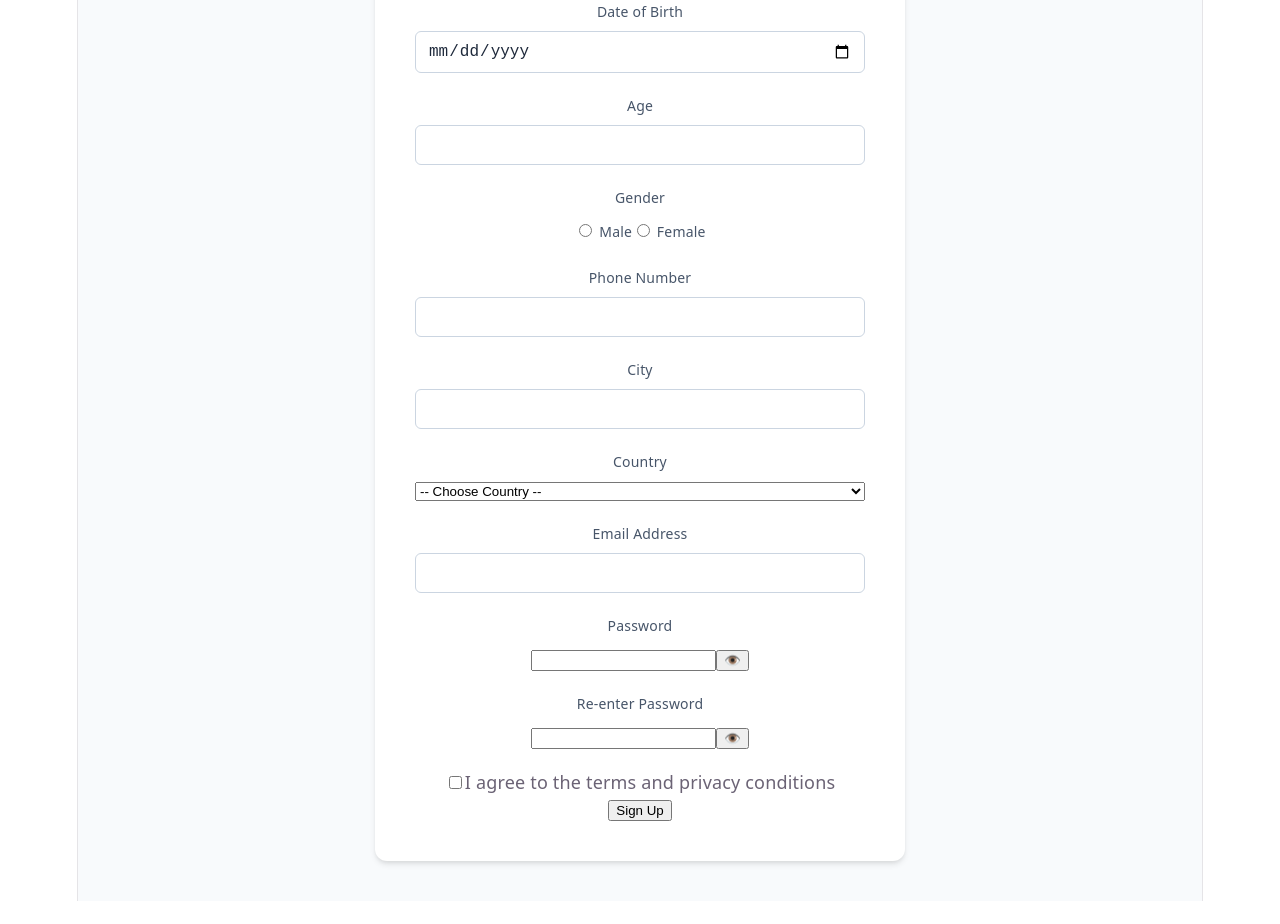
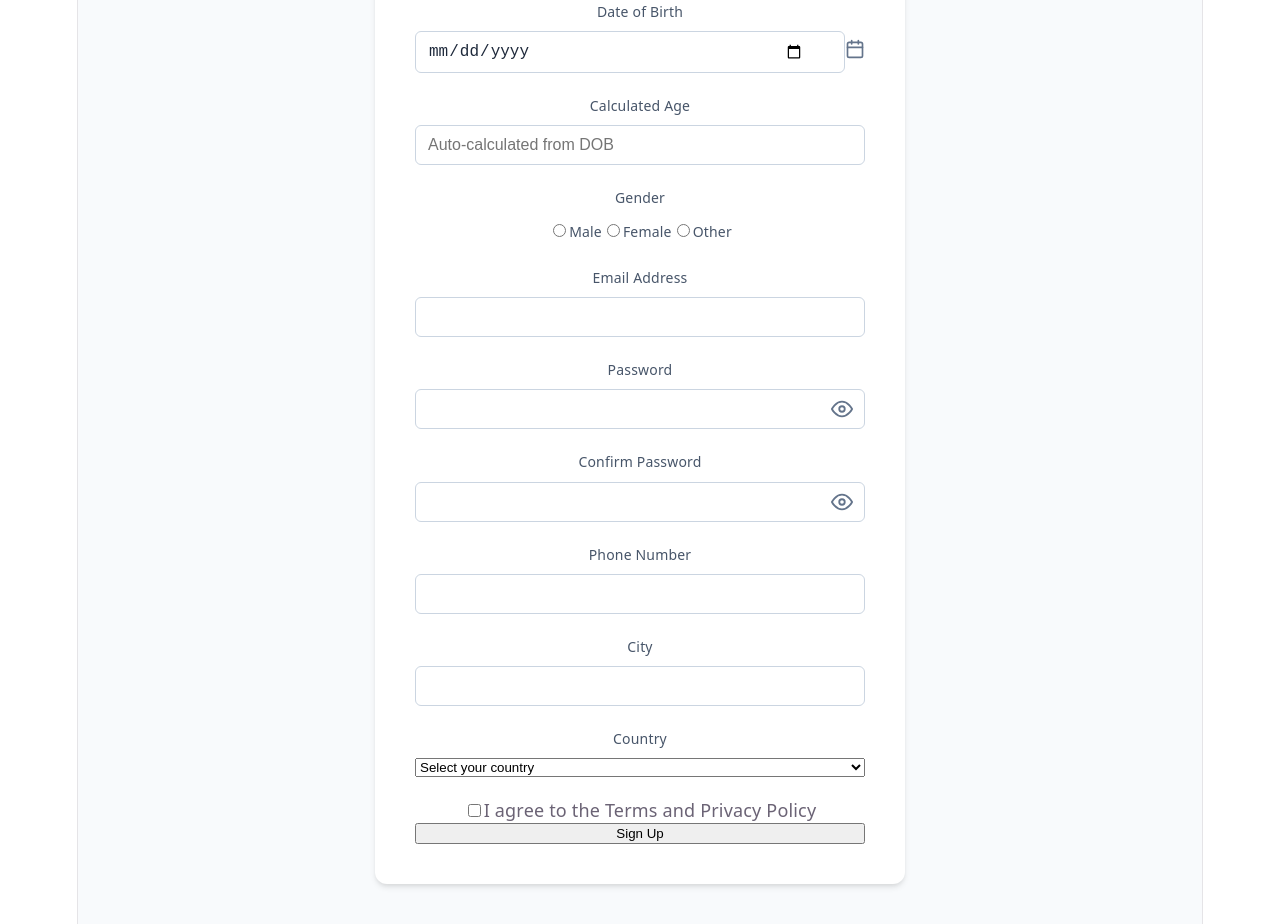
Before and after one commit to Sunnybathu/login-register--csmb, a React app: page /register in a window 1280 px wide. Shown: the part 320-1244 px from the top of the page. Before the commit the page ends 1221 px from the top, so only its background shows below. Built offline with nearby package versions, Linux system fonts and the light colour scheme; the HTML template or start-up script is replaced by a standard one.

Commit message:
Update registration.jsx

```diff
--- a/src/registration/registration.jsx
+++ b/src/registration/registration.jsx
@@ -1,112 +1,212 @@
 import React, { useState } from 'react';
+import { useNavigate } from 'react-router-dom';
 import './registration.css';
 
-const COUNTRIES = [
-  "United States", "Canada", "United Kingdom", "India", "Australia",
-  "Germany", "France", "Japan", "Brazil", "South Africa", "United Arab Emirates"
-];
+const API_BASE_URL = 'https://login-registration-backend01.onrender.com';
 
-const Registration = () => {
+const Register = () => {
+  const navigate = useNavigate();
   const [formData, setFormData] = useState({
-    firstName: '', lastName: '', email: '', password: '', confirmPassword: '',
-    age: '', gender: '', phone: '', city: '', country: '', dob: '', agreeTerms: false
+    firstName: '',
+    lastName: '',
+    dob: '',
+    age: '',
+    gender: '',
+    email: '',
+    password: '',
+    confirmPassword: '',
+    phone: '',
+    city: '',
+    country: ''
   });
 
   const [showPassword, setShowPassword] = useState(false);
   const [showConfirmPassword, setShowConfirmPassword] = useState(false);
+  const [agreedToTerms, setAgreedToTerms] = useState(false);
 
   const handleChange = (e) => {
-    const { name, value, type, checked } = e.target;
-    setFormData({ ...formData, [name]: type === 'checkbox' ? checked : value });
+    const { name, value } = e.target;
+
+    if (name === 'dob') {
+      if (!value) {
+        setFormData(prev => ({ ...prev, dob: '', age: '' }));
+        return;
+      }
+      const birthDate = new Date(value);
+      const today = new Date();
+      let calculatedAge = today.getFullYear() - birthDate.getFullYear();
+      const monthDiff = today.getMonth() - birthDate.getMonth();
+      if (monthDiff < 0 || (monthDiff === 0 && today.getDate() < birthDate.getDate())) {
+        calculatedAge--;
+      }
+      setFormData(prev => ({ ...prev, dob: value, age: calculatedAge >= 0 ? calculatedAge : 0 }));
+    } else {
+      setFormData(prev => ({ ...prev, [name]: value }));
+    }
   };
 
   const handleSubmit = async (e) => {
     e.preventDefault();
+    if (!agreedToTerms) {
+      alert('Please agree to the Terms and Privacy Policy to continue.');
+      return;
+    }
+
     if (formData.password !== formData.confirmPassword) {
       alert("Passwords do not match!");
       return;
     }
-    if (!formData.agreeTerms) {
-      alert("Please accept the Terms & Conditions.");
-      return;
-    }
 
     try {
-      const response = await fetch('http://localhost:5000/api/auth/register', {
+      const response = await fetch(`${API_BASE_URL}/api/auth/register`, {
         method: 'POST',
         headers: { 'Content-Type': 'application/json' },
-        body: JSON.stringify({
-          firstName: formData.firstName,
-          lastName: formData.lastName,
-          email: formData.email,
-          password: formData.password,
-          age: Number(formData.age),
-          gender: formData.gender,
-          phone: formData.phone,
-          city: formData.city,
-          country: formData.country,
-          dob: formData.dob
-        }),
+        body: JSON.stringify(formData)
       });
 
       const data = await response.json();
       if (response.ok) {
-        alert('User registered successfully!');
-        window.location.href = '/login';
+        const loginResponse = await fetch(`${API_BASE_URL}/api/auth/login`, {
+          method: 'POST',
+          headers: { 'Content-Type': 'application/json' },
+          body: JSON.stringify({ email: formData.email, password: formData.password })
+        });
+
+        const loginData = await loginResponse.json();
+        if (loginResponse.ok) {
+          localStorage.setItem('token', loginData.token);
+          localStorage.setItem('isAuthenticated', 'true');
+          alert('User registered successfully!');
+          navigate('/dashboard');
+        } else {
+          alert('Registration successful. Please log in.');
+          navigate('/login');
+        }
       } else {
-        alert(data.message || 'Registration failed');
+        alert(data.message || 'Registration failed.');
       }
     } catch (error) {
-      console.error('Error:', error);
-      alert('Could not connect to the backend server.');
+      console.error(error);
+      alert('Could not establish contact with backend server.');
     }
   };
 
   return (
     <div className="register-container">
       <div className="register-card">
-        <h2>Create an Account</h2>
-        <form onSubmit={handleSubmit}>
-          <div className="input-group"><label>First Name</label><input type="text" name="firstName" value={formData.firstName} onChange={handleChange} required /></div>
-          <div className="input-group"><label>Last Name</label><input type="text" name="lastName" value={formData.lastName} onChange={handleChange} required /></div>
-          <div className="input-group"><label>Date of Birth</label><input type="date" name="dob" value={formData.dob} onChange={handleChange} required /></div>
-          <div className="input-group"><label>Age</label><input type="number" name="age" min="1" value={formData.age} onChange={handleChange} required /></div>
+        <h2>Create Account</h2>
+        <form onSubmit={handleSubmit} className="vertical-form-flow">
           <div className="input-group">
-            <label className="radio-main-label">Gender</label>
-            <div className="radio-group">
-              <label className="radio-label"><input type="radio" name="gender" value="Male" checked={formData.gender === 'Male'} onChange={handleChange} required /> <span>Male</span></label>
-              <label className="radio-label"><input type="radio" name="gender" value="Female" checked={formData.gender === 'Female'} onChange={handleChange} /> <span>Female</span></label>
+            <label>First Name</label>
+            <input type="text" name="firstName" value={formData.firstName} onChange={handleChange} required />
+          </div>
+          <div className="input-group">
+            <label>Last Name</label>
+            <input type="text" name="lastName" value={formData.lastName} onChange={handleChange} required />
+          </div>
+
+          <div className="input-group">
+            <label>Date of Birth</label>
+            <div className="icon-input-wrapper">
+              <input type="date" name="dob" value={formData.dob} onChange={handleChange} required />
+              <div className="input-icon-pointer">
+                {/* Custom Calendar Icon SVG */}
+                <svg width="20" height="20" viewBox="0 0 24 24" fill="none" stroke="#64748b" strokeWidth="2" strokeLinecap="round" strokeLinejoin="round">
+                  <rect x="3" y="4" width="18" height="18" rx="2" ry="2"></rect>
+                  <line x1="16" y1="2" x2="16" y2="6"></line>
+                  <line x1="8" y1="2" x2="8" y2="6"></line>
+                  <line x1="3" y1="10" x2="21" y2="10"></line>
+                </svg>
+              </div>
             </div>
           </div>
-          <div className="input-group"><label>Phone Number</label><input type="tel" name="phone" value={formData.phone} onChange={handleChange} required /></div>
-          <div className="input-group"><label>City</label><input type="text" name="city" value={formData.city} onChange={handleChange} required /></div>
 
           <div className="input-group">
+            <label>Calculated Age</label>
+            <input type="number" name="age" value={formData.age} readOnly placeholder="Auto-calculated from DOB" className="disabled-age-input" />
+          </div>
+
+          <div className="input-group">
+            <label>Gender</label>
+            <div className="radio-group">
+              <label className="radio-label"><input type="radio" name="gender" value="Male" checked={formData.gender === 'Male'} onChange={handleChange} required /><span>Male</span></label>
+              <label className="radio-label"><input type="radio" name="gender" value="Female" checked={formData.gender === 'Female'} onChange={handleChange} required /><span>Female</span></label>
+              <label className="radio-label"><input type="radio" name="gender" value="Other" checked={formData.gender === 'Other'} onChange={handleChange} required /><span>Other</span></label>
+            </div>
+          </div>
+
+          <div className="input-group">
+            <label>Email Address</label>
+            <input type="email" name="email" value={formData.email} onChange={handleChange} required />
+          </div>
+
+          <div className="input-group">
+            <label>Password</label>
+            <div className="icon-input-wrapper">
+              <input type={showPassword ? 'text' : 'password'} name="password" value={formData.password} onChange={handleChange} required />
+              <button type="button" className="eye-toggle-btn" onClick={() => setShowPassword(!showPassword)}>
+                {/* Interactive Eye Icon SVG */}
+                <svg width="22" height="22" viewBox="0 0 24 24" fill="none" stroke={showPassword ? "#4f46e5" : "#64748b"} strokeWidth="2" strokeLinecap="round" strokeLinejoin="round">
+                  <path d="M1 12s4-8 11-8 11 8 11 8-4 8-11 8-11-8-11-8z"></path>
+                  <circle cx="12" cy="12" r="3"></circle>
+                </svg>
+              </button>
+            </div>
+          </div>
+
+          <div className="input-group">
+            <label>Confirm Password</label>
+            <div className="icon-input-wrapper">
+              <input type={showConfirmPassword ? 'text' : 'password'} name="confirmPassword" value={formData.confirmPassword} onChange={handleChange} required />
+              <button type="button" className="eye-toggle-btn" onClick={() => setShowConfirmPassword(!showConfirmPassword)}>
+                {/* Interactive Eye Icon SVG */}
+                <svg width="22" height="22" viewBox="0 0 24 24" fill="none" stroke={showConfirmPassword ? "#4f46e5" : "#64748b"} strokeWidth="2" strokeLinecap="round" strokeLinejoin="round">
+                  <path d="M1 12s4-8 11-8 11 8 11 8-4 8-11 8-11-8-11-8z"></path>
+                  <circle cx="12" cy="12" r="3"></circle>
+                </svg>
+              </button>
+            </div>
+          </div>
+
+          <div className="input-group">
+            <label>Phone Number</label>
+            <input type="text" name="phone" value={formData.phone} onChange={handleChange} required />
+          </div>
+          <div className="input-group">
+            <label>City</label>
+            <input type="text" name="city" value={formData.city} onChange={handleChange} required />
+          </div>
+          <div className="input-group">
             <label>Country</label>
-            <select name="country" value={formData.country} onChange={handleChange} required className="custom-select">
-              <option value="">-- Choose Country --</option>
-              {COUNTRIES.map((c) => <option key={c} value={c}>{c}</option>)}
+            <select name="country" value={formData.country} onChange={handleChange} required>
+              <option value="" disabled>Select your country</option>
+              <option value="India">India</option>
+              <option value="United States">United States</option>
+              <option value="Canada">Canada</option>
+              <option value="United Kingdom">United Kingdom</option>
+              <option value="Australia">Australia</option>
+              <option value="Germany">Germany</option>
+              <option value="France">France</option>
+              <option value="Japan">Japan</option>
+              <option value="China">China</option>
+              <option value="Brazil">Brazil</option>
+              <option value="South Africa">South Africa</option>
+              <option value="Mexico">Mexico</option>
             </select>
           </div>
 
-          <div className="input-group"><label>Email Address</label><input type="email" name="email" value={formData.email} onChange={handleChange} required /></div>
-          <div className="input-group">
-            <label>Password</label>
-            <div className="password-field-container">
-              <input type={showPassword ? 'text' : 'password'} name="password" value={formData.password} onChange={handleChange} required />
-              <button type="button" className="password-toggle-btn" onClick={() => setShowPassword(!showPassword)}>{showPassword ? '🙈' : '👁️'}</button>
-            </div>
+          <div className="terms-group">
+            <input
+              type="checkbox"
+              id="terms"
+              checked={agreedToTerms}
+              onChange={(e) => setAgreedToTerms(e.target.checked)}
+            />
+            <label htmlFor="terms">
+              I agree to the <span>Terms and Privacy Policy</span>
+            </label>
           </div>
-          <div className="input-group">
-            <label>Re-enter Password</label>
-            <div className="password-field-container">
-              <input type={showConfirmPassword ? 'text' : 'password'} name="confirmPassword" value={formData.confirmPassword} onChange={handleChange} required />
-              <button type="button" className="password-toggle-btn" onClick={() => setShowConfirmPassword(!showConfirmPassword)}>{showConfirmPassword ? '🙈' : '👁️'}</button>
-            </div>
-          </div>
-          <div className="checkbox-group">
-            <label><input type="checkbox" name="agreeTerms" checked={formData.agreeTerms} onChange={handleChange} /><span>I agree to the terms and privacy conditions</span></label>
-          </div>
+
           <button type="submit" className="register-btn">Sign Up</button>
         </form>
       </div>
@@ -114,4 +214,4 @@ const Registration = () => {
   );
 };
 
-export default Registration;
+export default Register;
```
